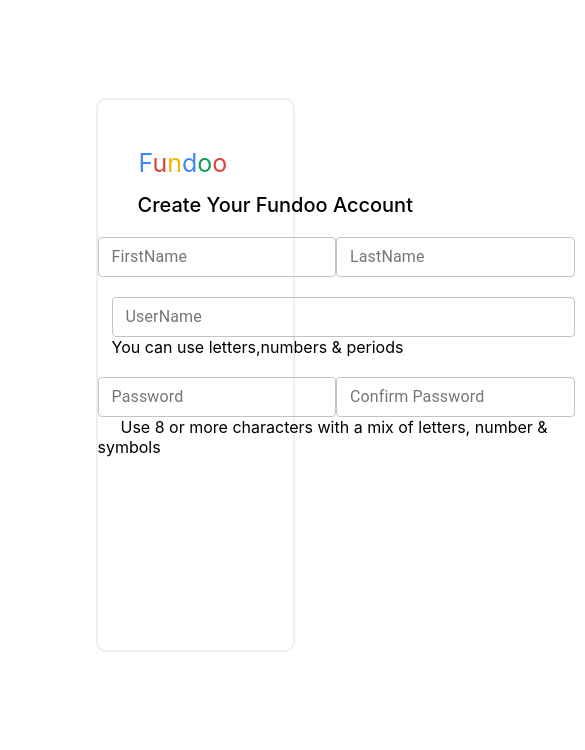
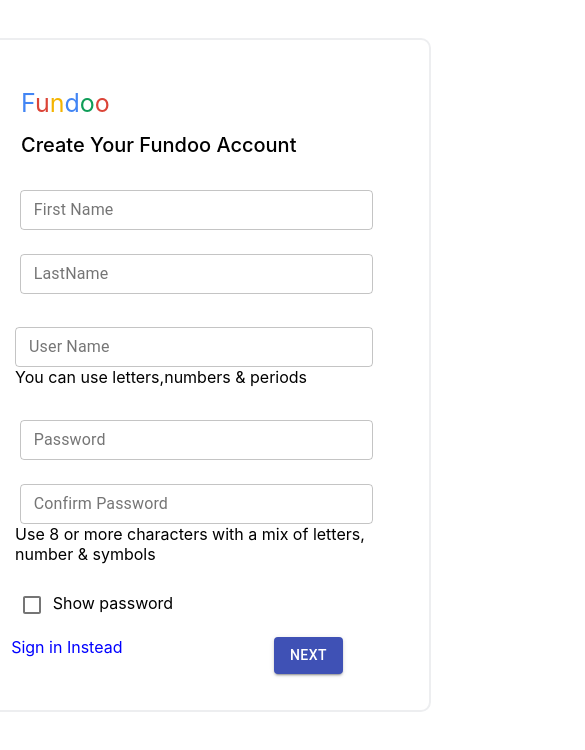
Before and after one commit to Ashwini0398/Fundoo_React, a React (Create React App) app: page / in a window 390 px wide. Shown: the top 750 px of the page, 585 px wide, since content can reach past the window. Built offline with nearby package versions, Linux system fonts and the light colour scheme.

Commit message:
REFACTORED: Registration UI part completed with responsive part

```diff
--- a/package.json
+++ b/package.json
@@ -11,6 +11,7 @@
     "node-sass": "^6.0.0",
     "react": "^17.0.2",
     "react-dom": "^17.0.2",
+    "react-router-dom": "^5.2.0",
     "react-scripts": "4.0.3",
     "web-vitals": "^1.1.2"
   },
--- a/src/App.js
+++ b/src/App.js
@@ -1,4 +1,5 @@
 import './App.css';
+import Login from './components/login/Login';
 import Registration from './components/registration/Registration';
 
 
@@ -6,6 +7,7 @@
   return (
     <>
     <Registration/>
+    {/* <Login/> */}
     </>
   );
 }
--- /dev/null
+++ b/src/components/login/Login.jsx
@@ -0,0 +1,34 @@
+import React, { Component } from 'react';
+import './Login.scss'
+
+class Login extends Component {
+    render() {
+        return (
+                <>
+                 <div className="login-frame">
+                 <form className="login-form">
+                    <div className="login-cont">
+
+                        <div className="login-fundoo">
+                            <span className="f">F</span>
+                            <span className="u">u</span>
+                            <span className="n">n</span>
+                            <span className="d">d</span>
+                            <span className="o">o</span>
+                            <span className="u">o</span>
+                        </div>
+                        <div className="login-fundoo-account">
+                            Sign in
+                        </div>
+                        <div> Use your Fundoo Account</div>
+                    </div>
+                    </form>
+                </div>
+
+                </>
+
+        );
+    }
+}
+
+export default Login;
--- /dev/null
+++ b/src/components/login/Login.scss
@@ -0,0 +1,33 @@
+// @import url("../registration/Registration.scss");
+
+
+.login-frame{
+
+    display: flex;
+    justify-content: center;
+    align-items: center;
+
+}
+.login-form{
+    width: 380px;
+    border: 2px solid #EDEEF0;
+    height: 500px;
+    display: flex;
+    border-radius: 10px;
+    margin-top: 49px;
+
+}
+.login-cont{
+    height: 25%;
+    width: 100%;
+    display: flex;
+    flex-direction: column;
+    justify-content: center;
+    align-items: center;
+    .login-fundoo{
+        font-size: 30px;
+    }
+    .login-fundoo-account{
+
+    }
+}
--- a/src/components/registration/Registration.jsx
+++ b/src/components/registration/Registration.jsx
@@ -2,10 +2,14 @@
 import TextField from '@material-ui/core/TextField';
 import './Registration.scss';
 import Checkbox from '@material-ui/core/Checkbox';
+import Button from '@material-ui/core/Button';
+
+export default class Registration extends Component {
 
 
-export default class Registration extends Component {
+
     render() {
+
         return (
             <>
                 <div className="reg-frame">
@@ -21,27 +25,74 @@
                         <div className="reg-fundoo-account">
                             Create Your Fundoo Account
                     </div>
-                        <div className="reg-content-names">
-                            <TextField id="firstName" label="FirstName" variant="outlined" size="small" />
-                            <TextField id="lastName" label="LastName" variant="outlined" size="small" />
+                        <div className="input-field">
+                            <div className="reg-content-names">
+                                <TextField
+                                    id="firstName"
+                                    type="text"
+                                    name="fName"
+                                    label="First Name"
+                                    variant="outlined"
+                                    size="small"
+                                    pattern="^[A-Z]{1}[a-z]{2,}[][A-Z]{1}{a-z}{2,}$"
+                                    />
+                                <TextField
+                                    id="lastName"
+                                    type="text"
+                                    name="lName"
+                                    label="LastName"
+                                    variant="outlined"
+                                    size="small"
+                                    />
+                            </div>
+                            <div className="reg-content-username">
+                                <TextField
+                                id="username"
+                                type="text"
+                                name="uName"
+                                label="User Name"
+                                variant="outlined"
+                                size="small"
+                                />
+                            </div>
+                            <div className="message">You can use letters,numbers & periods</div>
+                            <div className="reg-content-security">
+                                <TextField
+                                    id="password"
+                                    type="password"
+                                    name="password"
+                                    label="Password"
+                                    variant="outlined"
+                                    size="small"
+                                     />
+                                <TextField
+                                    id="Confirm"
+                                    type="password"
+                                    name="cPassword/"
+                                    label="Confirm Password"
+                                    variant="outlined"
+                                    size="small"
+                                    />
+                            </div>
+                            <div className="message">Use 8 or more characters with a mix of letters, number & symbols</div>
+                            <div className="show-checkbox">
+                                <Checkbox inputProps={{ 'aria-label': 'uncontrolled-checkbox' }} />
+                                <span>Show password</span>
+                            </div>
+                            <div className="div-but-content"><span className="Text">Sign in Instead</span>
+                                <Button className="button" variant="contained" color="primary" href="#contained-buttons" onClick={this.Next}>
+                                    Next
+                                 </Button>
+                            </div>
+
                         </div>
-                        <div className="reg-content-username">
-                            <TextField id="username" label="UserName" variant="outlined" size="small" />
-                            <span>You can use letters,numbers & periods</span>
-                        </div>
-                        <div className="reg-content-security">
-                            <TextField id="password" label="Password" variant="outlined" size="small" />
-                            <TextField id="Confirm" label="Confirm Password" variant="outlined" size="small" />
-                        </div>
-                        <span className="message">Use 8 or more characters with a mix of letters, number & symbols</span>
                     </div>
-                    <Checkbox inputProps={{ 'aria-label': 'uncontrolled-checkbox' }} />
+
                     <div>
-
                     </div>
                     <div className="logo-cont">
                         <img src="https://ssl.gstatic.com/accounts/signup/glif/account.svg" alt="" />
-                        <span class="fig-caption">One account. All of Google working for you.</span>
+                        <span class="fig-caption">One account. All of Fundoo working for you.</span>
                     </div>
                 </div>
             </>
--- a/src/components/registration/Registration.scss
+++ b/src/components/registration/Registration.scss
@@ -1,5 +1,5 @@
-$margin-top: 20px;
-$margin-left: 23px;
+$margin-top: 33px;
+$margin-left: 40px;
 
 @mixin  text($size,$width,$lign-height) {
     font-size: $size;
@@ -18,8 +18,7 @@
 
 .reg-frame{
     border: 2px solid #EDEEF0;
-    width: 50%;
-    height: 550px;
+    height: 680px;
     border-radius: 10px;
     display: flex;
     margin-top: 49px;
@@ -28,11 +27,11 @@
 .reg-fundoo
 {
     width: 20%;
-    margin: 48px 0px 0px 41px;
+    margin: 48px 0px 0px 60px;
     font-size: 25px;
 }
 .reg-fundoo-account{
-    margin-left: 40px;
+    margin-left: 60px;
     margin-top: 15px;
     font-size: 20px;
     font-weight: 500;
@@ -65,32 +64,165 @@
 .reg-cont{
     flex-basis: 70%;
 }
-.logo-cont{
-    flex-basis: 30%;
-    margin: 21% 2% 0% 2%;
-}
-.fig-caption{
-    font-size: 16px;
-    font-weight: 300;
+
+.input-field{
+    width:100%;
 }
 
 .reg-content-names{
     display: flex;
     @include flex(row,space-evenly);
     margin-top: $margin-top;
+    margin-left: $margin-left;
 }
 .reg-content-username{
     margin-top: $margin-top;
-    margin-left: 14px;
+    display: flex;
+    justify-content: center;
+    margin-left: 8%;
     #username{
-        min-width: 435px;
+         width: 440px;
     }
 }
 .reg-content-security{
     display: flex;
     @include flex(row,space-evenly);
     margin-top: $margin-top;
+    margin-left: $margin-left;
 }
 .message{
-    margin-left: $margin-left;
+    margin-left: 61px;
 }
+.show-checkbox{
+    margin-top: $margin-top;
+    margin-left: 45px;
+}
+.div-but-content{
+
+    display: flex;
+    justify-content: space-between;
+    margin-top: 11%;
+    .Text{
+        margin-left: 61px;
+        color:blue;
+    }
+    .button{
+        margin-right:30px;
+    }
+}
+.logo-cont{
+    flex-basis: 30%;
+    margin: 16% 2% 0% 2%;
+}
+.fig-caption{
+    font-size: 16px;
+    font-weight: 300;
+    text-align:center;
+}
+@media screen and (max-width: 650px) {
+    .logo-cont{
+       display:none;
+    }
+    .input-field {
+        width: 111%;
+    }
+}
+@media screen and (max-width: 650px) {
+    .logo-cont{
+       display:none;
+    }
+}
+@media screen and (max-width: 600px) {
+    .reg-content-names {
+        display: flex;
+        flex-direction: column;
+        height:104px;
+        justify-content: space-between;
+    }
+    .reg-content-security {
+        display: flex;
+        flex-direction: column;
+        height:104px;
+        justify-content: space-between;
+    }
+    .input-field {
+        width: 96%;
+    }
+    .show-checkbox{
+        margin-top: 20px;
+    margin-left: 31px;
+}
+.reg-frame {
+
+    height: 660px;
+}
+.div-but-content {
+    margin-top: 3%;
+    .Text{
+        margin-left: 8%;
+    }
+}
+.message{
+    margin-left: 8%;
+}
+}
+@media screen and (max-width: 485px) {
+    .reg-frame {
+        height: 670px;
+    }
+    .input-field {
+        width: 88%;
+    }
+}
+
+ @media screen and (max-width: 425px) {
+    .input-field {
+        width: 84%;
+        margin-left: 4%;
+    }
+    .message{
+        margin-left: 9%;
+    }
+    .reg-content-username{
+        margin-left: 9%;
+    }
+
+}
+@media screen and (max-width: 360px) {
+.input-field {
+    width: 84%;
+    margin-left: 9%;
+}
+.reg-fundoo {
+    margin: 11% 0px 0px 19%;
+}
+.reg-fundoo-account {
+    margin-left: 19%;
+}
+.message {
+    margin-left: 11%;
+}
+.reg-content-username {
+    margin-left: 11%;
+}
+}
+
+@media screen and (max-width: 280px) {
+    .input-field {
+        width: 77%;
+    margin-left: 19%;
+}
+.reg-fundoo {
+    margin: 11% 0px 0px 28%;
+}
+.reg-fundoo-account {
+    margin-left: 28%;
+}
+}
+#helperText{
+    color:red;
+}
+.MuiFormHelperText-contained {
+    margin-left: 1px;
+    margin-right: 14px;
+}
```
Also changed, not shown: 1 other file (tests, documents, lock files or other folders).
